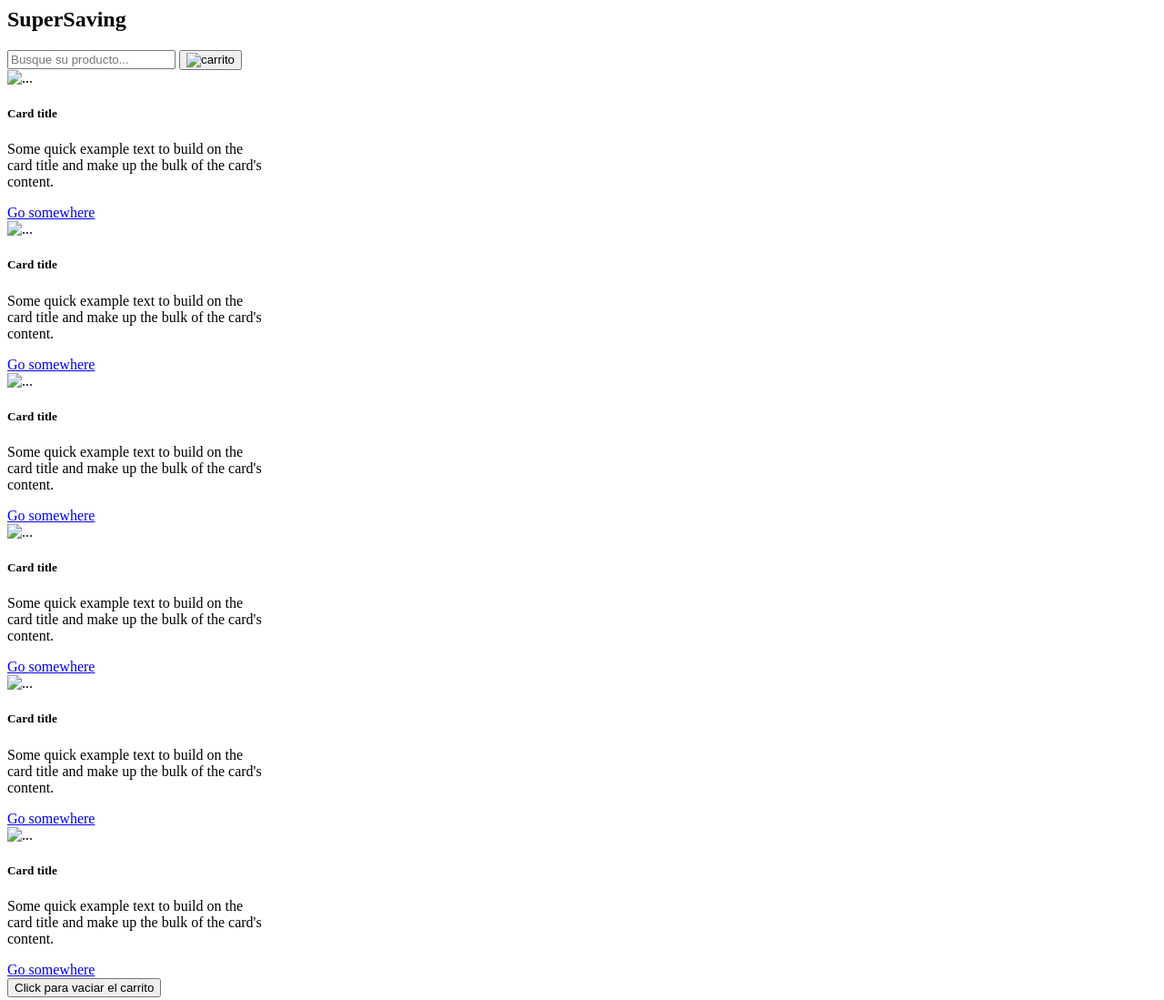
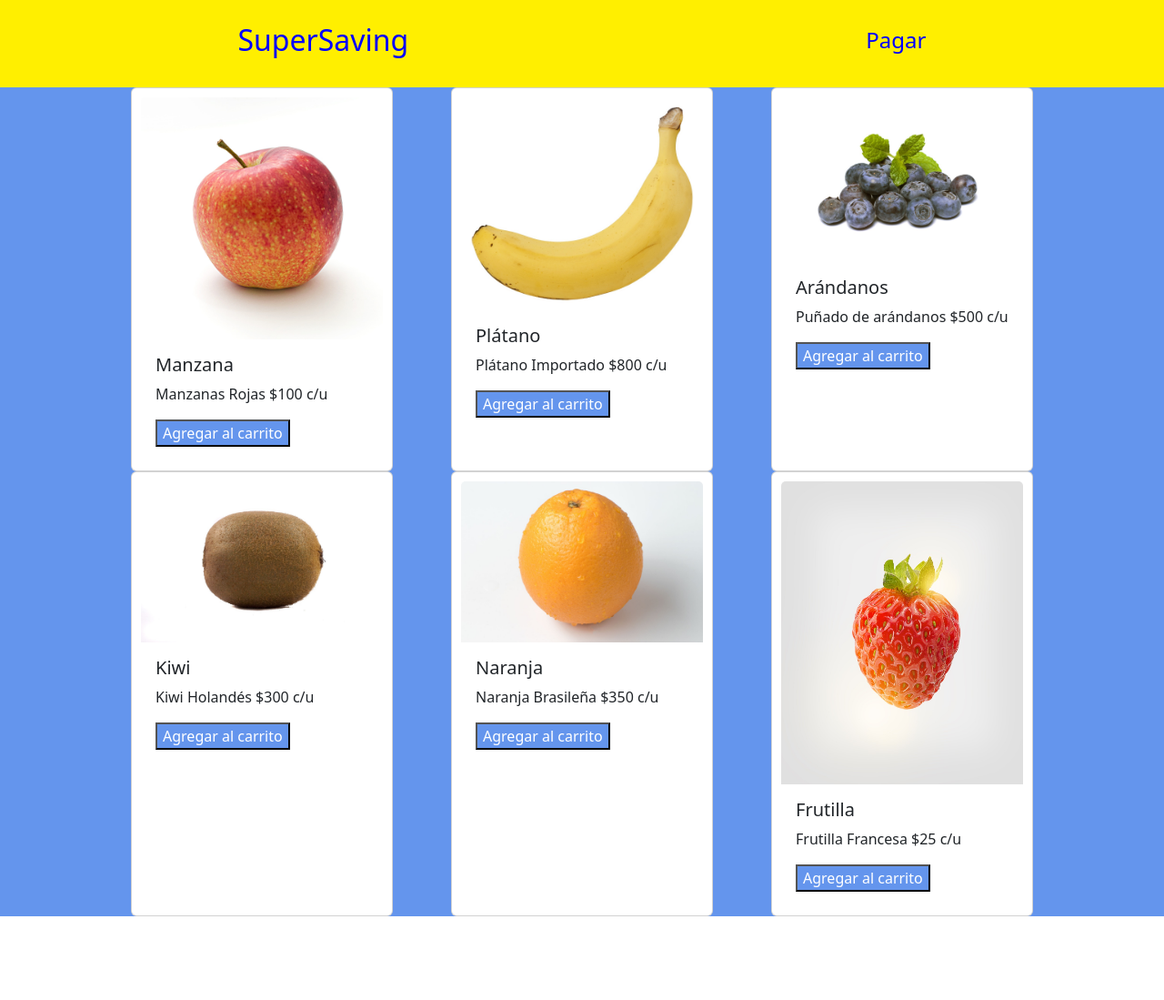
Before and after one commit to dtaguirrea/PFinal_Aguirre, a plain HTML site: page PFinal/index.html in a window 1280 px wide. Shown: the whole page at 91% size. After the commit the page ends 1007 px from the top, so only its background shows below. Drawn offline with nearby package versions, Linux system fonts and the light colour scheme; some packages are replaced by stand-ins of ours; a script that the page names is missing.

Commit message:
Se agrego el html basico a la pagina, se empieza a trabajar en el script de java, no me logra funcionar sweetalert, en la semana lo intentare solucionar

```diff
--- a/PFinal/index.html
+++ b/PFinal/index.html
@@ -2,68 +2,67 @@
   <head>
       <meta charset="UTF-8">
       <meta name="viewport" content="width=device-width, initial-scale=1.0">
-    <link rel="stylesheet" href="style.css">
-    <title>Document</title>
+      <link rel="stylesheet" href="./css/style.css">
+      <title>Supermercado</title>
+      <link href="https://cdn.jsdelivr.net/npm/sweetalert2@11.10.4/dist/sweetalert2.min.css" rel="stylesheet">
+      <link href="https://cdn.jsdelivr.net/npm/bootstrap@5.3.2/dist/css/bootstrap.min.css" rel="stylesheet" integrity="sha384-T3c6CoIi6uLrA9TneNEoa7RxnatzjcDSCmG1MXxSR1GAsXEV/Dwwykc2MPK8M2HN" crossorigin="anonymous">
   </head>
   <body>
       <div class="header">
           <h2>SuperSaving</h2>
-        <input type="search" id="searcher" placeholder="Busque su producto...">
-        <button id="pagar"><img src="carrito.png" alt="carrito"></button>
+          <a href=""><h4>Pagar</h4></a>
       </div>
       <div class="content">
           <div class="card" style="width: 18rem;">
-            <img src="..." class="card-img-top" alt="...">
+              <img src="./resources/apple.jpg" class="card-img-top" alt="manzana">
               <div class="card-body">
-              <h5 class="card-title">Card title</h5>
-              <p class="card-text">Some quick example text to build on the card title and make up the bulk of the card's content.</p>
-              <a href="#" class="btn btn-primary">Go somewhere</a>
+                <h5 class="card-title">Manzana</h5>
+                <p class="card-text">Manzanas Rojas $100 c/u</p>
+                <button id="boton1">Agregar al carrito</button>
               </div>
           </div>
           <div class="card" style="width: 18rem;">
-            <img src="..." class="card-img-top" alt="...">
+              <img src="./resources/banana.jpg" class="card-img-top" alt="platano">
               <div class="card-body">
-              <h5 class="card-title">Card title</h5>
-              <p class="card-text">Some quick example text to build on the card title and make up the bulk of the card's content.</p>
-              <a href="#" class="btn btn-primary">Go somewhere</a>
+                <h5 class="card-title">Plátano</h5>
+                <p class="card-text">Plátano Importado $800 c/u</p>
+                <button id="boton2">Agregar al carrito</button>
               </div>
           </div>
           <div class="card" style="width: 18rem;">
-            <img src="..." class="card-img-top" alt="...">
+              <img src="./resources/blueberries.jpg" class="card-img-top" alt="arandanos">
               <div class="card-body">
-              <h5 class="card-title">Card title</h5>
-              <p class="card-text">Some quick example text to build on the card title and make up the bulk of the card's content.</p>
-              <a href="#" class="btn btn-primary">Go somewhere</a>
+                <h5 class="card-title">Arándanos</h5>
+                <p class="card-text">Puñado de arándanos $500 c/u</p>
+                <button id="boton3">Agregar al carrito</button>
               </div>
           </div>
           <div class="card" style="width: 18rem;">
-            <img src="..." class="card-img-top" alt="...">
+              <img src="./resources/kiwi.jpg" class="card-img-top" alt="kiwi">
               <div class="card-body">
-              <h5 class="card-title">Card title</h5>
-              <p class="card-text">Some quick example text to build on the card title and make up the bulk of the card's content.</p>
-              <a href="#" class="btn btn-primary">Go somewhere</a>
+                <h5 class="card-title">Kiwi</h5>
+                <p class="card-text">Kiwi Holandés $300 c/u</p>
+                <button id="boton4">Agregar al carrito</button>
               </div>
           </div>
           <div class="card" style="width: 18rem;">
-            <img src="..." class="card-img-top" alt="...">
+              <img src="./resources/orange.jpg" class="card-img-top" alt="naranja">
               <div class="card-body">
-              <h5 class="card-title">Card title</h5>
-              <p class="card-text">Some quick example text to build on the card title and make up the bulk of the card's content.</p>
-              <a href="#" class="btn btn-primary">Go somewhere</a>
+                <h5 class="card-title">Naranja</h5>
+                <p class="card-text">Naranja Brasileña $350 c/u</p>
+                <button id="boton5">Agregar al carrito</button>
               </div>
           </div>
           <div class="card" style="width: 18rem;">
-            <img src="..." class="card-img-top" alt="...">
+              <img src="./resources/strawberry.jpg" class="card-img-top" alt="frutilla">
               <div class="card-body">
-              <h5 class="card-title">Card title</h5>
-              <p class="card-text">Some quick example text to build on the card title and make up the bulk of the card's content.</p>
-              <a href="#" class="btn btn-primary">Go somewhere</a>
+                <h5 class="card-title">Frutilla</h5>
+                <p class="card-text">Frutilla Francesa $25 c/u</p>
+                <button id="boton6">Agregar al carrito</button>
               </div>
           </div>
-
-        <button id="vaciar">Click para vaciar el carrito</button>
       </div>
-    <script src="./main.js"></script>
+      <script src="./script/main.js"></script>
       <script src="https://cdn.jsdelivr.net/npm/sweetalert2@11"></script>
       <script src="https://cdn.jsdelivr.net/npm/bootstrap@5.3.2/dist/js/bootstrap.bundle.min.js" integrity="sha384-C6RzsynM9kWDrMNeT87bh95OGNyZPhcTNXj1NW7RuBCsyN/o0jlpcV8Qyq46cDfL" crossorigin="anonymous"></script>
   </body>
--- a/PFinal/main.js
+++ b/PFinal/script/main.js
@@ -5,12 +5,34 @@
 //Carrito
 let carrito=[{"id":1,"cantidad":0},{"id":2,"cantidad":0},{"id":3,"cantidad":0},{"id":4,"cantidad":0},{"id":5,"cantidad":0},{"id":6,"cantidad":0}]
 
-//Queso
-let botonqso=document.getElementById("btnqso")
-botonqso.addEventListener("click",respuestabtnqso)
-function respuestabtnqso(){
-    carrito[5].cantidad=carrito[5].cantidad+1
+//Agregar producto
+function respuestabotonx(numero){
+    carrito.push({id: numero})
+    Swal.fire({
+        position: "top-end",
+        icon: "success",
+        title: "Se agregó al carrito",
+        showConfirmButton: false,
+        timer: 1000
+    });
 }
+//Botones
+let boton1=document.getElementById("boton1")
+boton1.addEventListener("click",    Swal.fire({
+    title: "Su total a pagar es de:",
+    text: precio,
+    confirmoButtonText: "Ir a pagar"
+  }))
+let boton2=document.getElementById("boton2")
+boton2.addEventListener("click",respuestabotonx(2))
+let boton3=document.getElementById("boton3")
+boton3.addEventListener("click",respuestabotonx(3))
+let boton4=document.getElementById("boton4")
+boton4.addEventListener("click",respuestabotonx(4))
+let boton5=document.getElementById("boton5")
+boton5.addEventListener("click",respuestabotonx(5))
+let boton6=document.getElementById("boton6")
+boton6.addEventListener("click",respuestabotonx(6))
 //Vaciar el carrito
 let vaciar=document.getElementById("vaciar")
 vaciar.addEventListener("click",vaciarcarrito)
--- /dev/null
+++ b/PFinal/scss/layout/components.scss
@@ -0,0 +1,4 @@
+button{
+    background-color: cornflowerblue;
+    color: white;
+}
--- /dev/null
+++ b/PFinal/scss/pages/index.scss
@@ -0,0 +1,30 @@
+.header{
+    display: flex;
+    flex-direction: row;
+    height: 12%;
+    background-color: #FFEF00;
+    justify-content: space-around;
+    align-items: center;
+    padding: 10px 10px;
+    h2{
+        color: blue;
+    }
+    a{
+        display: flex;
+        flex-direction: row;
+        text-decoration: none;
+        color: blue;
+    }
+}
+.content{
+    background-color: cornflowerblue;
+    padding: 0px 80px;
+    display: flex;
+    width: 100%;
+    flex-wrap: wrap;
+    flex-direction: row;
+    justify-content: space-evenly;
+    .card{
+        padding: 10px 10px;
+    }
+}
--- /dev/null
+++ b/PFinal/scss/style.scss
@@ -0,0 +1,2 @@
+@import "./layout/components.scss";
+@import "./pages/index.scss"
```
Also changed, not shown: PFinal/pages/carrito.html (added, +10 -0 lines), PFinal/css/style.css (added), PFinal/resources/apple.jpg (added), PFinal/resources/banana.jpg (added), PFinal/resources/blueberries.jpg (added), PFinal/resources/carrito.png (added), PFinal/resources/kiwi.jpg (added), PFinal/resources/orange.jpg (added), PFinal/resources/strawberry.jpg (added), 1 other file. Lines whose indentation alone changed are shown as unchanged.
